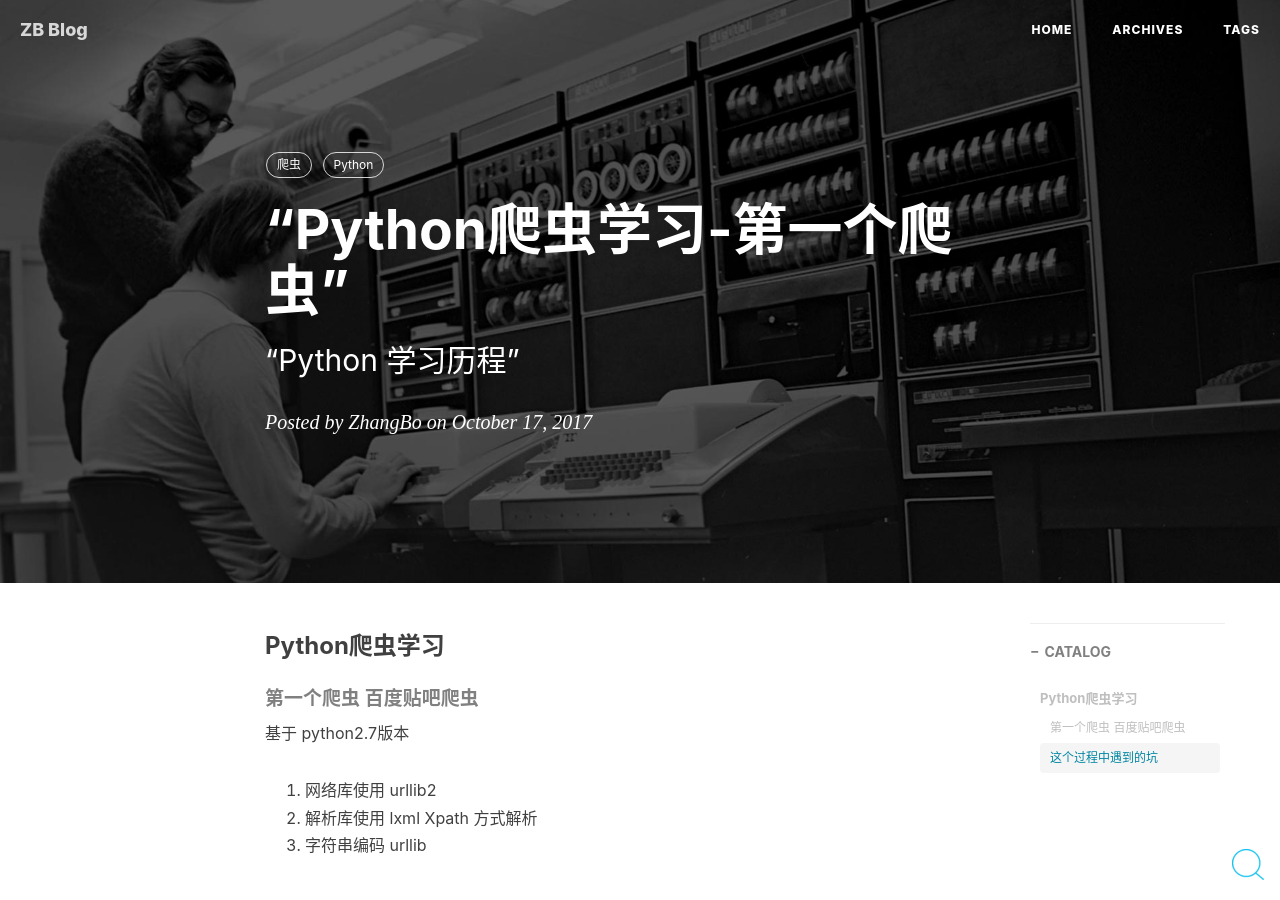
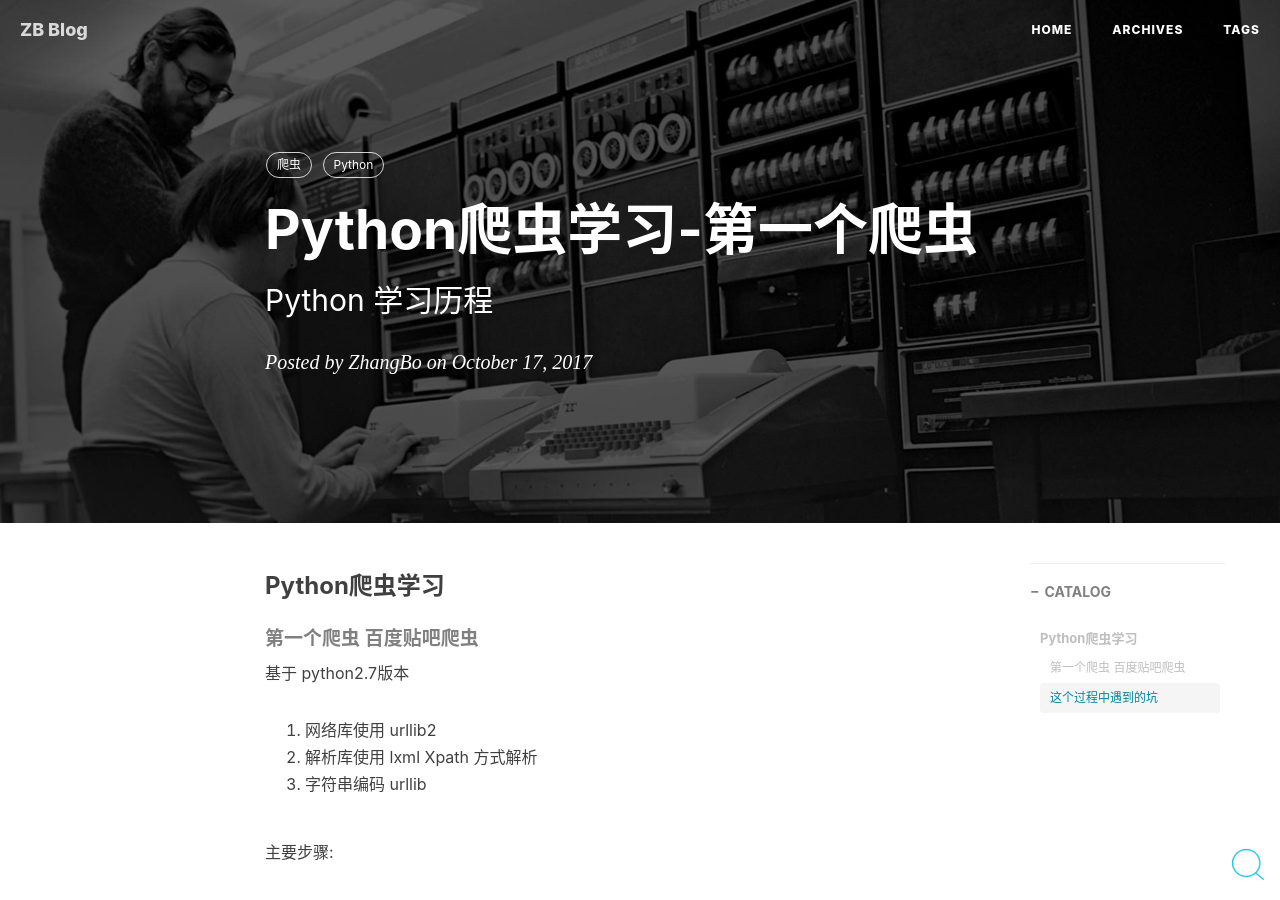
Before and after one commit to wuyubobi/wuyubobi.github.io, a Jekyll site: the page built from _posts/2017-10-17-Python爬虫学习.markdown, in a window 1280 px wide and 900 px high. Built offline with Jekyll 4.4.1, drawn with Linux system fonts in a browser that asks for light colours; nearby versions of some CDN libraries; comment, search, counter and statistics services are not loaded.

```diff
--- a/_posts/2017-10-17-Python爬虫学习.markdown
+++ b/_posts/2017-10-17-Python爬虫学习.markdown
@@ -1,7 +1,7 @@
 ---
 layout:     post
-title:      “Python爬虫学习-第一个爬虫”
-subtitle:   “Python 学习历程”
+title:      Python爬虫学习-第一个爬虫
+subtitle:   Python 学习历程
 date:       2017-10-17
 author:     "ZhangBo"
 header-img: "img/post-bg-unix-linux.jpg"
```
